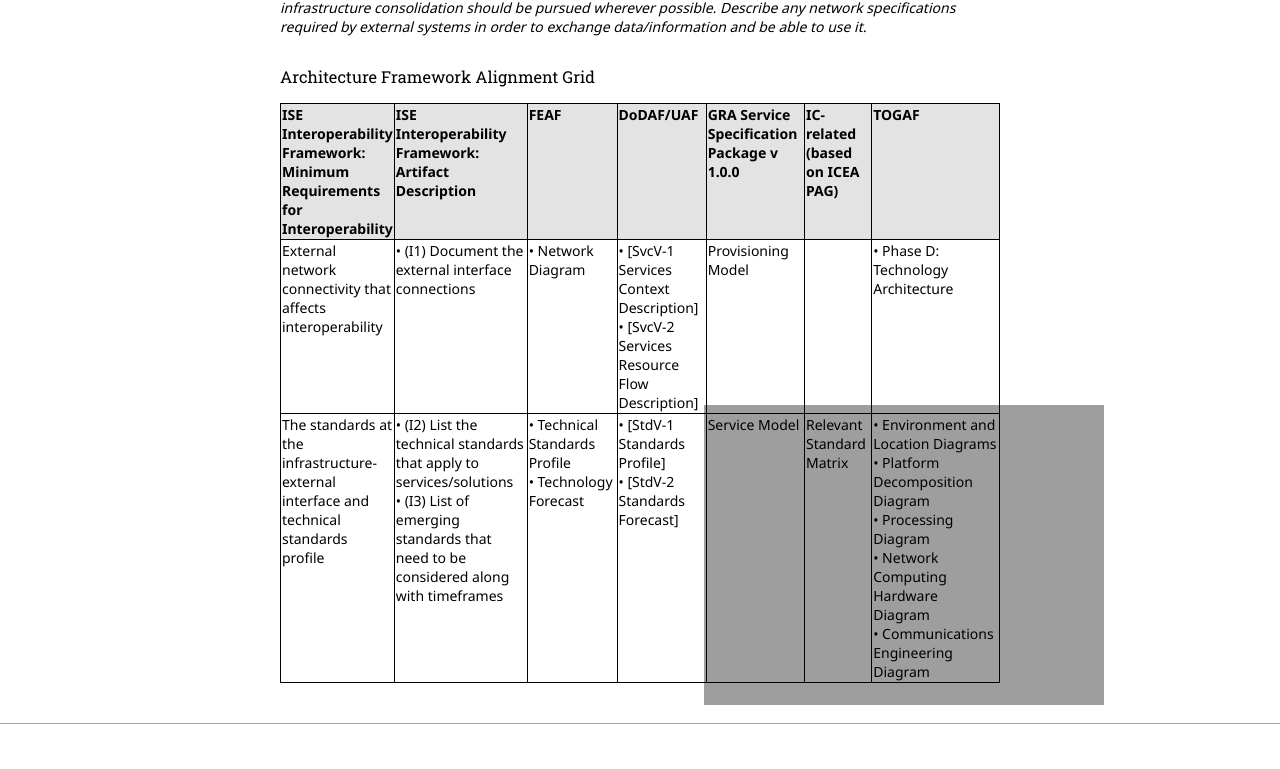
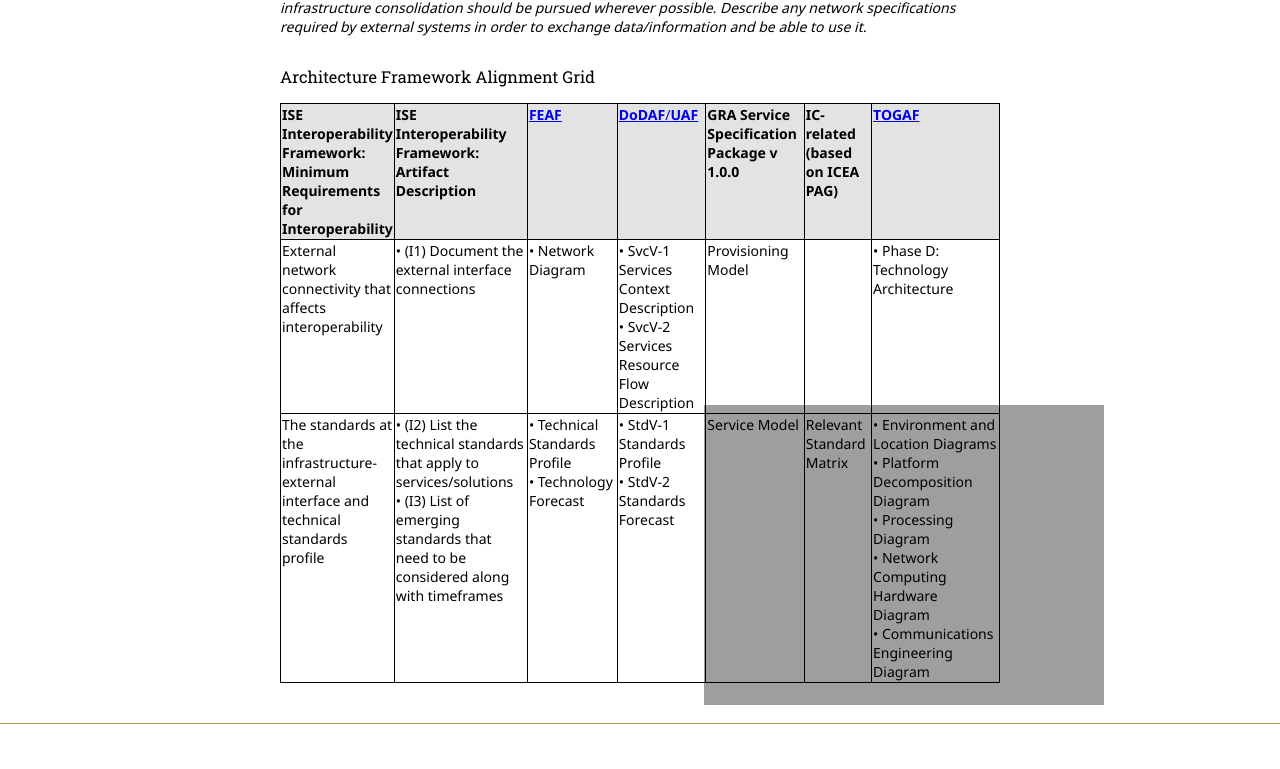
Before and after one commit to Project-Interoperability/project-interoperability.github.io, a Jekyll site: the page built from ref-arch-infrastructure.md, in a window 1280 px wide. Shown: the part 817-1586 px from the top of the page. Built offline with Jekyll 4.4.1, drawn with Linux system fonts in a browser that asks for light colours; nearby versions of some CDN libraries; part of the change alters nothing that is shown; grey boxes are pictures that could not be loaded.

```diff
--- a/ref-arch-infrastructure.md
+++ b/ref-arch-infrastructure.md
@@ -37,6 +37,6 @@ Specify any network category and considerations or standards for each of the fab
 
 ### Architecture Framework Alignment Grid
 
-| **ISE Interoperability Framework: Minimum Requirements for Interoperability** | **ISE Interoperability Framework: Artifact Description** | **FEAF** | **DoDAF/UAF** | **GRA Service Specification Package v 1.0.0** | **IC-related (based on ICEA PAG)** | **TOGAF** |
-| External network connectivity that affects interoperability | • (I1) Document the external interface connections | • Network Diagram | • [SvcV-1 Services Context Description] <br/> • [SvcV-2 Services Resource Flow Description] | Provisioning Model | | • Phase D: Technology Architecture |
-| The standards at the infrastructure-external interface and technical standards profile | • (I2) List the technical standards that apply to services/solutions <br/> • (I3) List of emerging standards that need to be considered along with timeframes | • Technical Standards Profile <br/> •&nbsp;Technology Forecast | • [StdV-1 Standards Profile] <br/> • [StdV-2 Standards Forecast] | Service Model | Relevant Standard Matrix | • Environment and Location Diagrams <br/> • Platform Decomposition Diagram <br/> • Processing Diagram <br/> • Network Computing Hardware Diagram <br/> •&nbsp;Communications Engineering Diagram |
+| **ISE Interoperability Framework: Minimum Requirements for Interoperability** | **ISE Interoperability Framework: Artifact Description** | [**FEAF**](http://www.whitehouse.gov/sites/default/files/omb/assets/egov_docs/common_approach_to-federal_ea.pdf) | [**DoDAF**/**UAF**](http://dodcio.defense.gov/dodaf20.aspx) | **GRA Service Specification Package v 1.0.0** | **IC-related (based on ICEA PAG)** | [**TOGAF**](http://pubs.opengroup.org/architecture/togaf9-doc/arch/) |
+| External network connectivity that affects interoperability | • (I1) Document the external interface connections | • Network Diagram | • SvcV-1 Services Context Description <br/> • SvcV-2 Services Resource Flow Description | Provisioning Model | | • Phase D: Technology Architecture |
+| The standards at the infrastructure-external interface and technical standards profile | • (I2) List the technical standards that apply to services/solutions <br/> • (I3) List of emerging standards that need to be considered along with timeframes | • Technical Standards Profile <br/> •&nbsp;Technology Forecast | • StdV-1 Standards Profile <br/> • StdV-2 Standards Forecast | Service Model | Relevant Standard Matrix | • Environment and Location Diagrams <br/> • Platform Decomposition Diagram <br/> • Processing Diagram <br/> • Network Computing Hardware Diagram <br/> •&nbsp;Communications Engineering Diagram |
```
